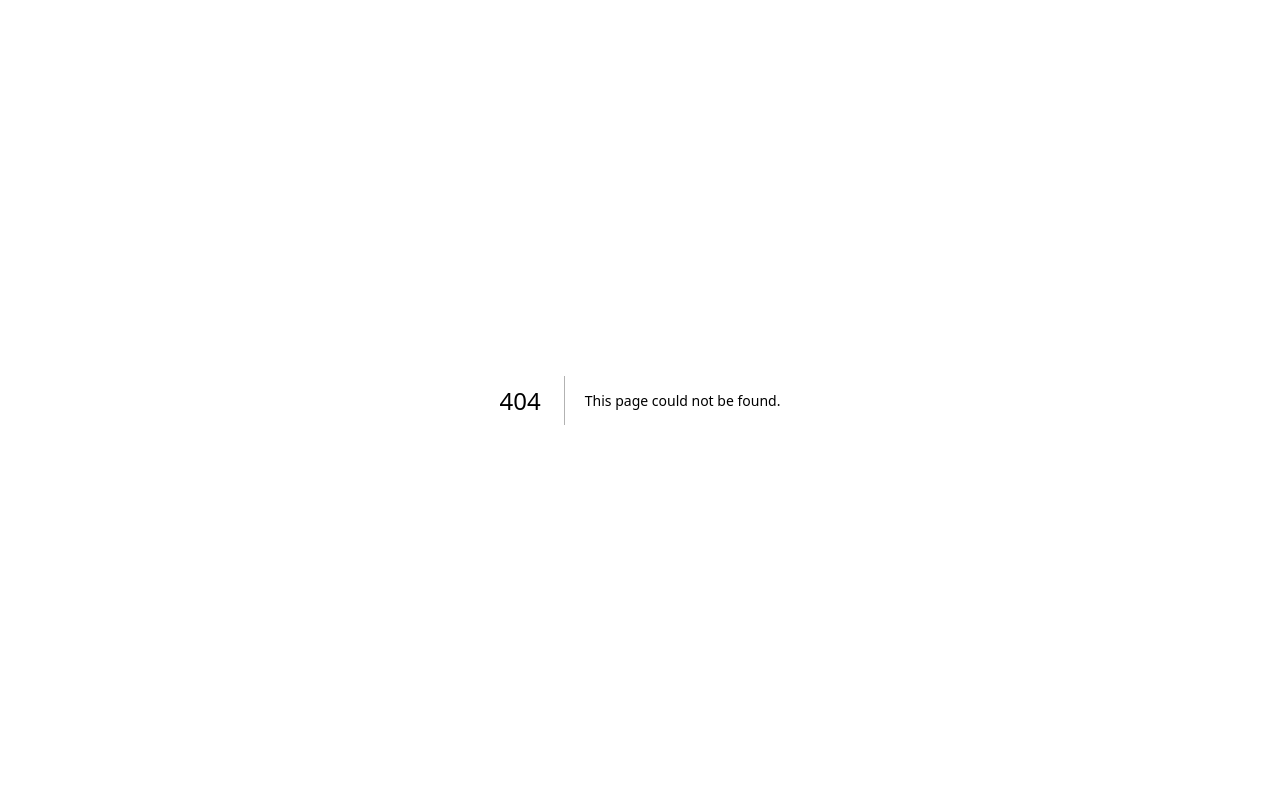
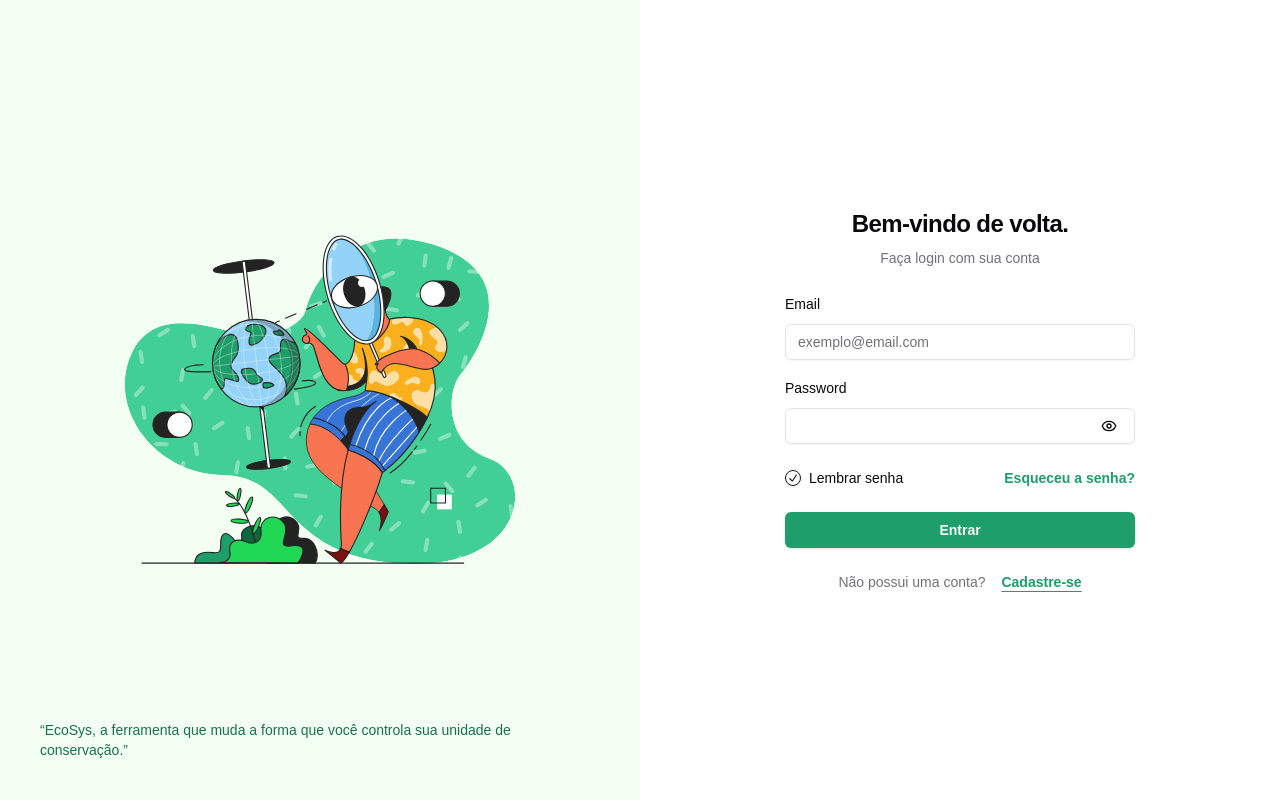
Before and after one commit to Capellinx/ecosys-frontend, a Next.js app: page /login in a window 1280 px wide. Before the commit this address had no page. Built offline with nearby package versions, Linux system fonts and the light colour scheme.

Commit message:
feat: create page login

```diff
--- /dev/null
+++ b/src/app/(auth)/login/page.tsx
@@ -0,0 +1,39 @@
+'use client'
+
+import { LoginForm } from "@/components/forms/login-form/login-form"
+
+export default function Page() {
+
+  return (
+      <div className="lg:p-8">
+        <div className="mx-auto flex w-full flex-col justify-center space-y-6 sm:w-[350px]">
+          <div className="flex flex-col space-y-2 text-center">
+            <h1 className="text-2xl font-semibold tracking-tight">
+              Bem-vindo de volta.
+            </h1>
+            <p className="text-sm text-muted-foreground">
+              Faça login com sua conta
+            </p>
+          </div>
+          <LoginForm />
+          {/* <p className="px-8 text-center text-sm text-muted-foreground">
+            By clicking continue, you agree to our{" "}
+            <Link
+              href="/terms"
+              className="underline underline-offset-4 hover:text-primary"
+            >
+              Terms of Service
+            </Link>{" "}
+            and{" "}
+            <Link
+              href="/privacy"
+              className="underline underline-offset-4 hover:text-primary"
+            >
+              Privacy Policy
+            </Link>
+            .
+          </p> */}
+        </div>
+      </div>
+  )
+}
```
